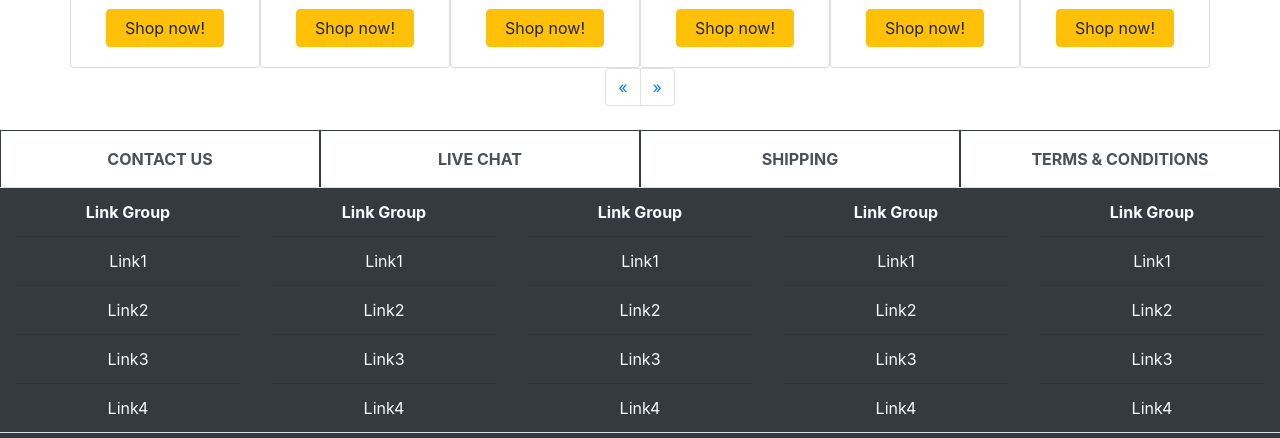
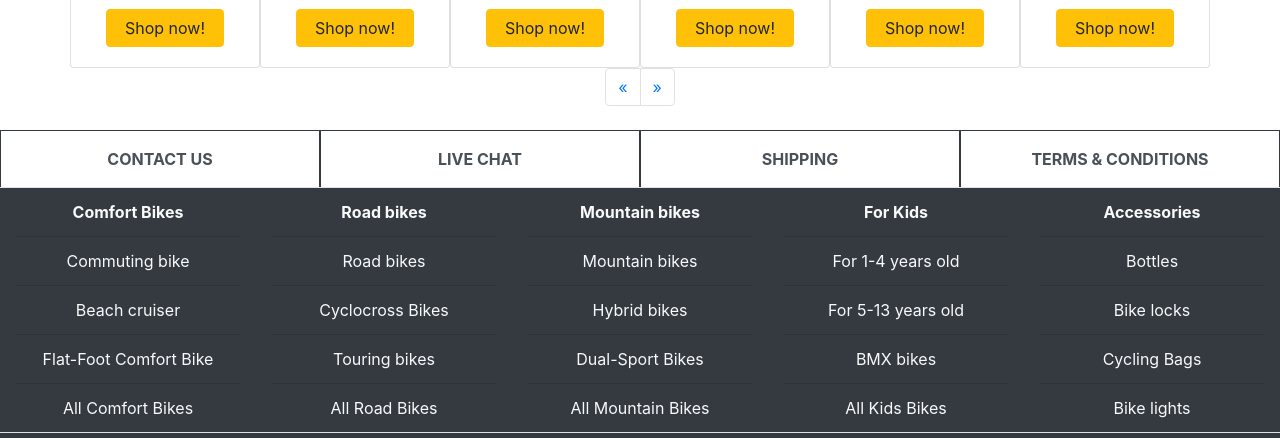
Before and after one commit to narine854/bicycleshop, a plain HTML site: page product.html in a window 1280 px wide. Shown: the part 1500-1938 px from the top of the page. Drawn offline with nearby package versions, Linux system fonts and the light colour scheme.

Commit message:
Update product.html

```diff
--- a/product.html
+++ b/product.html
@@ -157,7 +157,7 @@
     <div class="col-12 col-md-4">
       <h2 class="text-dark p-4">500$</h2>
     <div class="row d-flex justify-content-between">
-      <a class="btn btn-success col-auto col-md-4 mb-2" href="#" role="button">Add to Card</a>
+      <a class="btn btn-success col-auto col-md-4 mb-2" href="cart.html" role="button">Add to Cart</a>
       <div class="input-group is-invalid col-auto col-md-8 mb-2">
         <div class="input-group-prepend">
           <label class="input-group-text" for="validatedInputGroupSelect">Quantity</label>
@@ -313,47 +313,47 @@ Key Features:<br><br>
   <div class="row text-center bg-dark border-top">
     <div class="col d-none d-md-block">
       <ul class="list-group list-group-flush">
-              <li class="list-group-item bg-dark text-light font-weight-bold ">Link Group</li>
-              <li class="list-group-item bg-dark text-light">Link1</li>
-              <li class="list-group-item bg-dark text-light">Link2</li>
-              <li class="list-group-item bg-dark text-light">Link3</li>
-              <li class="list-group-item bg-dark text-light">Link4</li>
+          <li class="list-group-item bg-dark text-light font-weight-bold ">Comfort Bikes</li>
+          <li class="list-group-item bg-dark text-light">Commuting bike</li>
+          <li class="list-group-item bg-dark text-light">Beach cruiser</li>
+          <li class="list-group-item bg-dark text-light">Flat-Foot Comfort Bike</li>
+          <li class="list-group-item bg-dark text-light">All Comfort Bikes</li>
         </ul>
   </div>
   <div class="col d-none d-md-block">
       <ul class="list-group list-group-flush">
-              <li class="list-group-item font-weight-bold bg-dark text-light">Link Group</li>
-              <li class="list-group-item bg-dark text-light">Link1</li>
-              <li class="list-group-item bg-dark text-light">Link2</li>
-              <li class="list-group-item bg-dark text-light">Link3</li>
-              <li class="list-group-item bg-dark text-light">Link4</li>
+          <li class="list-group-item font-weight-bold bg-dark text-light">Road bikes</li>
+          <li class="list-group-item bg-dark text-light">Road bikes</li>
+          <li class="list-group-item bg-dark text-light">Cyclocross Bikes</li>
+          <li class="list-group-item bg-dark text-light">Touring bikes</li>
+          <li class="list-group-item bg-dark text-light">All Road Bikes</li>
         </ul>
   </div>
   <div class="col d-none d-md-block">
       <ul class="list-group list-group-flush">
-              <li class="list-group-item font-weight-bold bg-dark text-light">Link Group</li>
-              <li class="list-group-item bg-dark text-light">Link1</li>
-              <li class="list-group-item bg-dark text-light">Link2</li>
-              <li class="list-group-item bg-dark text-light">Link3</li>
-              <li class="list-group-item bg-dark text-light">Link4</li>
+          <li class="list-group-item font-weight-bold bg-dark text-light">Mountain bikes</li>
+          <li class="list-group-item bg-dark text-light">Mountain bikes</li>
+          <li class="list-group-item bg-dark text-light">Hybrid bikes</li>
+          <li class="list-group-item bg-dark text-light">Dual-Sport Bikes</li>
+          <li class="list-group-item bg-dark text-light">All Mountain Bikes</li>
         </ul>
   </div>
   <div class="col d-none d-md-block">
       <ul class="list-group list-group-flush ">
-              <li class="list-group-item font-weight-bold bg-dark text-light">Link Group</li>
-              <li class="list-group-item bg-dark text-light">Link1</li>
-              <li class="list-group-item bg-dark text-light">Link2</li>
-              <li class="list-group-item bg-dark text-light">Link3</li>
-              <li class="list-group-item bg-dark text-light">Link4</li>
+          <li class="list-group-item font-weight-bold bg-dark text-light">For Kids</li>
+          <li class="list-group-item bg-dark text-light">For 1-4 years old</li>
+          <li class="list-group-item bg-dark text-light">For 5-13 years old</li>
+          <li class="list-group-item bg-dark text-light">BMX bikes</li>
+          <li class="list-group-item bg-dark text-light">All Kids Bikes</li>
         </ul>
   </div>
   <div class="col d-none d-md-block">
       <ul class="list-group list-group-flush">
-              <li class="list-group-item font-weight-bold bg-dark text-light">Link Group</li>
-              <li class="list-group-item bg-dark text-light">Link1</li>
-              <li class="list-group-item bg-dark text-light">Link2</li>
-              <li class="list-group-item bg-dark text-light">Link3</li>
-              <li class="list-group-item bg-dark text-light">Link4</li>
+          <li class="list-group-item font-weight-bold bg-dark text-light">Accessories</li>
+          <li class="list-group-item bg-dark text-light">Bottles</li>
+          <li class="list-group-item bg-dark text-light">Bike locks</li>
+          <li class="list-group-item bg-dark text-light">Cycling Bags</li>
+          <li class="list-group-item bg-dark text-light">Bike lights</li>
         </ul>
   </div>
 </div>
```
Lines whose indentation alone changed are shown as unchanged.
